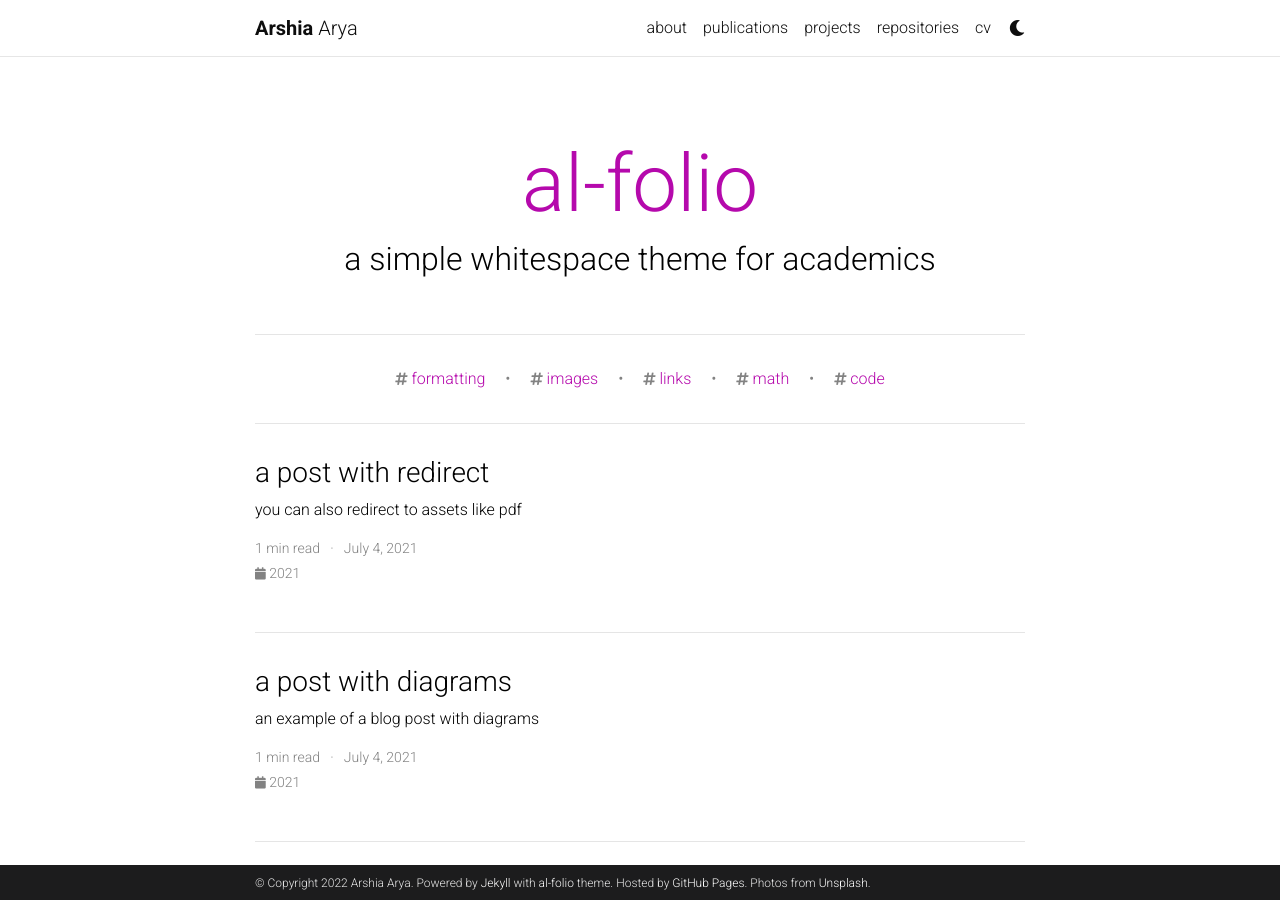
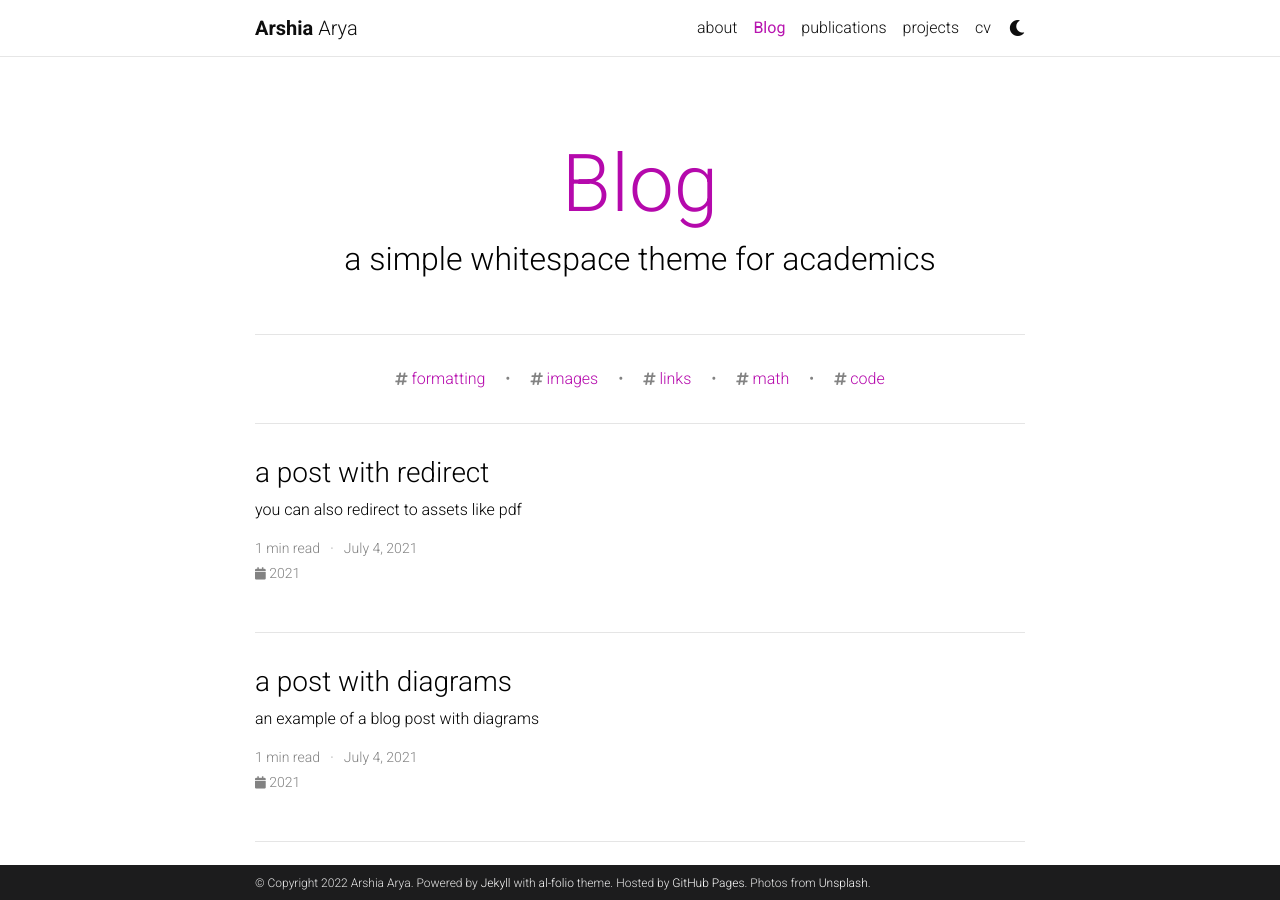
Before and after one commit to Arshiaarya/arshiaarya.github.io, a Jekyll site: the page built from blog/index.html, in a window 1280 px wide and 900 px high. Built offline with Jekyll 4.4.1, drawn with Linux system fonts in a browser that asks for light colours; full-size pictures stand in for the smaller copies a plugin makes; the list of posts is cut into pages by our own code; comment, search, counter and statistics services are not loaded; a style sheet for code colours, icons or effects is not loaded.

Commit message:
remove repo,add blog

```diff
--- a/_config.yml
+++ b/_config.yml
@@ -111,8 +111,8 @@
 # Blog
 # -----------------------------------------------------------------------------
 
-blog_name: al-folio # blog_name will be displayed in your blog page
-blog_nav_title: # your blog must have a title for it to be displayed in the nav bar
+blog_name: Blog # blog_name will be displayed in your blog page
+blog_nav_title: Blog # your blog must have a title for it to be displayed in the nav bar
 blog_description: a simple whitespace theme for academics
 permalink: /blog/:year/:title/
 
```
Also changed, not shown: _pages/repositories.md (+1 -1 lines).
